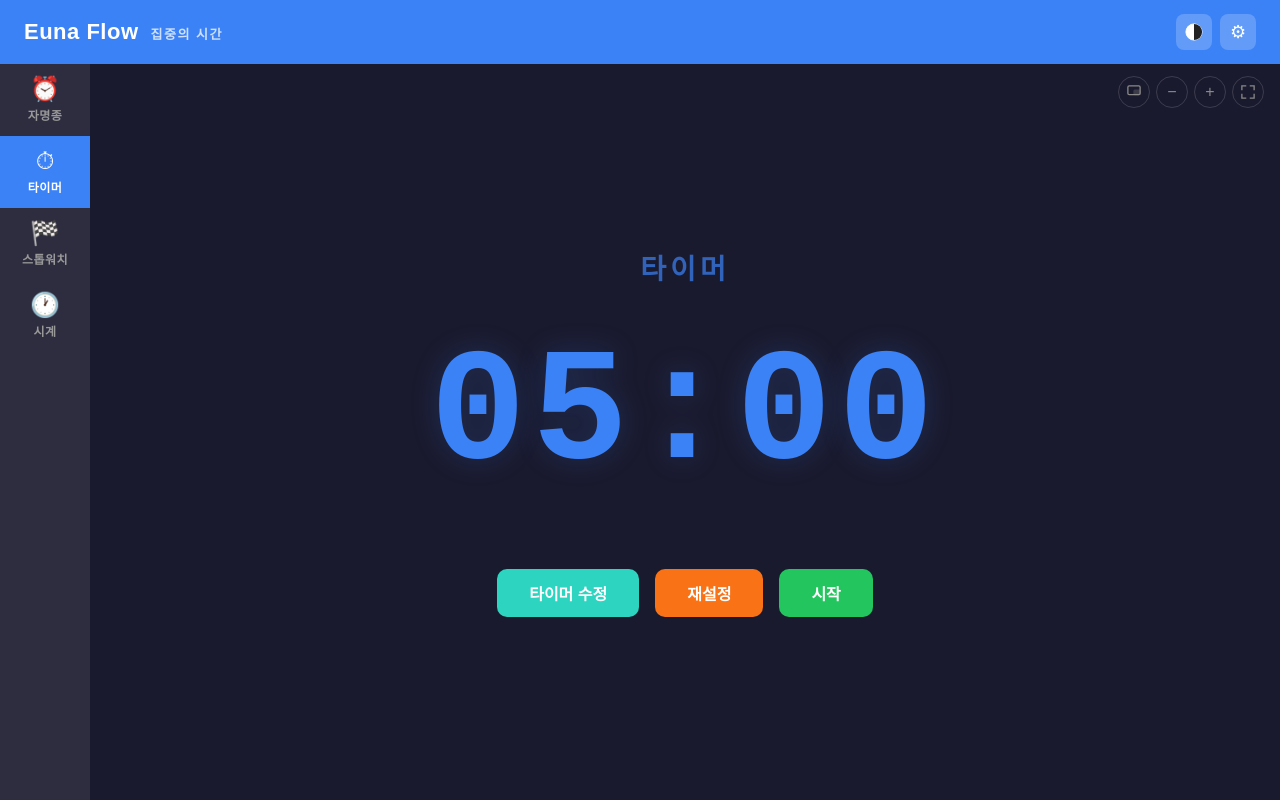
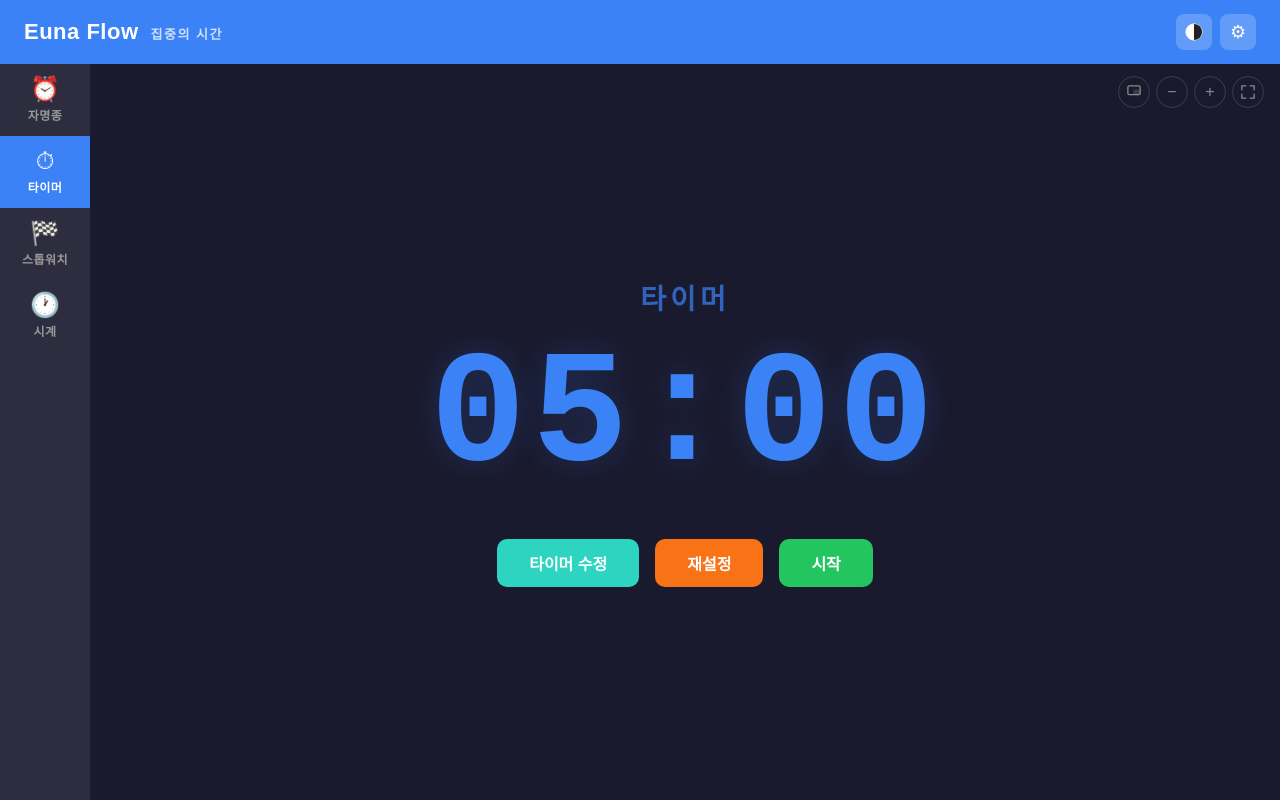
Before and after one commit to florss58-del/euna-flow-timer, a React (Vite) app: page / in a window 1280 px wide. Built offline with nearby package versions, Linux system fonts and the light colour scheme; a web font is replaced by a local one.

Commit message:
Tighten spacing for better readability

```diff
--- a/src/App.css
+++ b/src/App.css
@@ -457,6 +457,7 @@
   letter-spacing: 2px;
   color: var(--accent-color, #3b82f6);
   text-shadow: 0 0 30px rgba(59,130,246,0.3);
+  margin-bottom: 16px;
   margin-bottom: 40px;
   user-select: none;
   transition: font-family 0.2s, letter-spacing 0.2s;
@@ -533,7 +534,7 @@
   color: var(--accent-color, #3b82f6);
   opacity: 0.7;
   letter-spacing: 4px;
-  margin-bottom: 48px;
+  margin-bottom: 20px;
 }
 
 .timer-display {
@@ -541,7 +542,7 @@
   font-weight: 700;
   color: var(--accent-color, #3b82f6);
   line-height: 1;
-  margin-bottom: 64px;
+  margin-bottom: 32px;
   user-select: none;
   text-shadow: 0 0 30px rgba(59,130,246,0.2);
   transition: font-family 0.2s, letter-spacing 0.2s, color 0.3s;
@@ -756,7 +757,7 @@
   color: var(--accent-color, #3b82f6);
   opacity: 0.6;
   letter-spacing: 4px;
-  margin-bottom: 16px;
+  margin-bottom: 10px;
   font-weight: 600;
 }
 
@@ -770,7 +771,7 @@
   font-size: 20px;
   color: var(--accent-color, #3b82f6);
   opacity: 0.7;
-  margin-top: 10px;
+  margin-top: 14px;
 }
 
 .clock-ampm {
```
